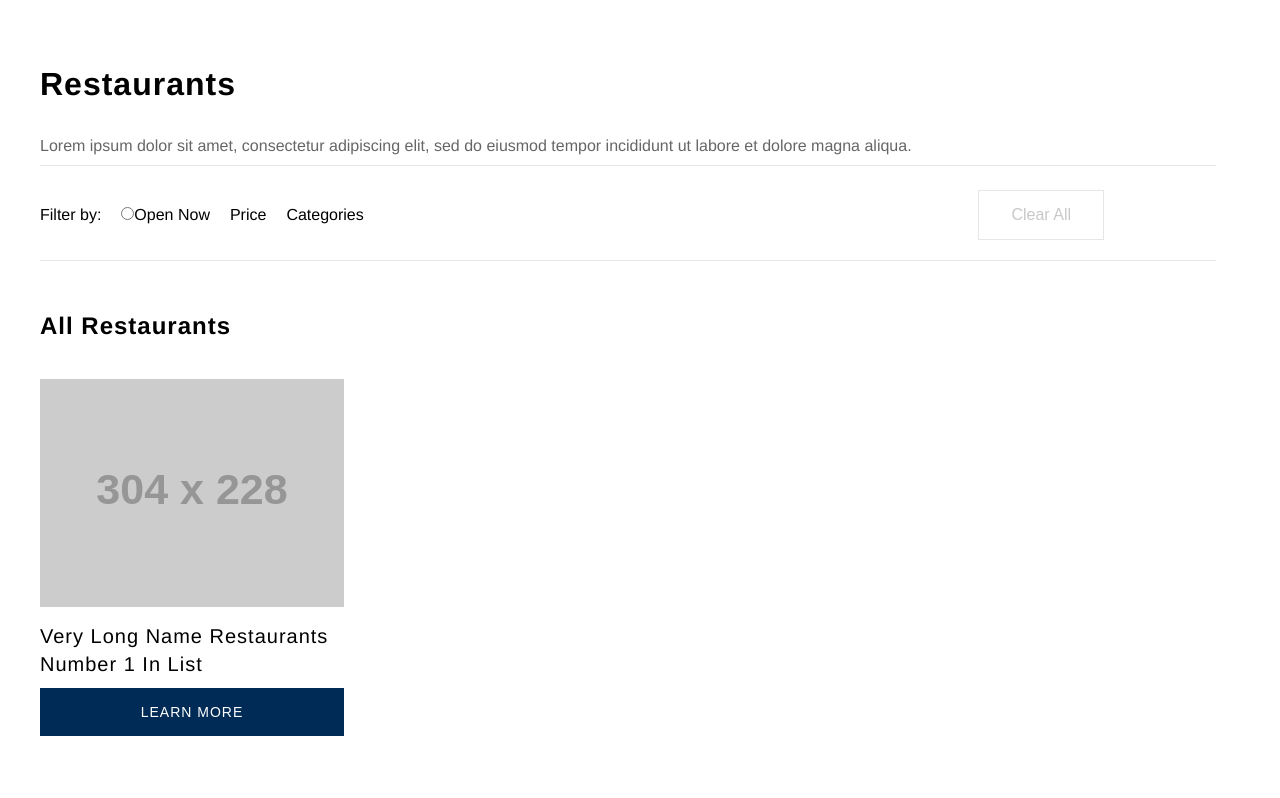
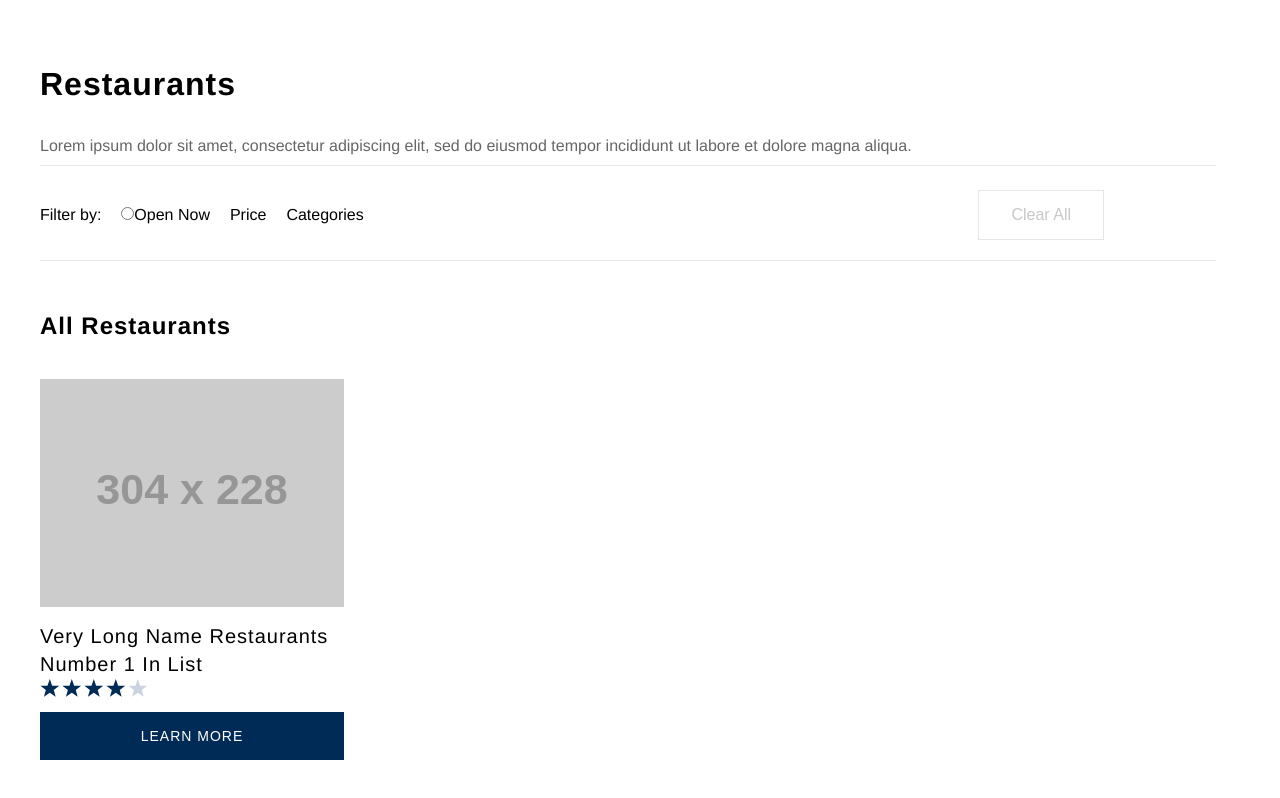
Before and after one commit to AyronFelipe/frontend-test, a React app: page / in a window 1280 px wide. Built offline with nearby package versions, Linux system fonts and the light colour scheme.

Commit message:
Adicionando estrelas para a avaliação
Signed-off-by: Ayron Felipe <ayron41@gmail.com>

```diff
--- a/package.json
+++ b/package.json
@@ -15,7 +15,8 @@
     "express": "^4.17.1",
     "react": "^16.12.0",
     "react-dom": "^16.12.0",
-    "react-router-dom": "^5.1.2"
+    "react-router-dom": "^5.1.2",
+    "react-star-ratings": "^2.3.0"
   },
   "devDependencies": {
     "@babel/core": "^7.8.4",
--- a/src/components/Restaurants.js
+++ b/src/components/Restaurants.js
@@ -1,7 +1,7 @@
 import React from 'react';
+import StarRatings from 'react-star-ratings';
 import '../styles/style.css';
 import '../styles/restaurants.css';
-
 
 function Restaurants() {
 
@@ -17,7 +17,16 @@ function Restaurants() {
                         <div className="card-restaurant-title">
                             Very Long Name Restaurants Number 1 In List
                         </div>
-                        <div style={{ paddingTop: '10px' }}>
+                        <div className="card-restaurant-stars">
+                            <StarRatings
+                                rating={4}
+                                starDimension={'20px'}
+                                starSpacing={'1px'}
+                                starRatedColor={'#002B56'} />
+                        </div>
+                        <div className="card-restaurant-meta">
+                        </div>
+                        <div style={{ paddingTop: '10px' }} className="card-restaurant-button">
                             <button type="button" className="btn-primary">
                                 learn more
                             </button>
```
Also changed, not shown: 1 other file (tests, documents, lock files or other folders).
